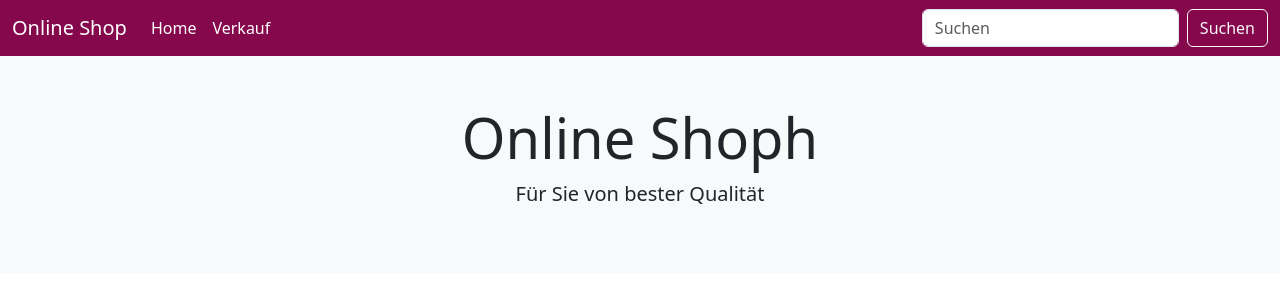
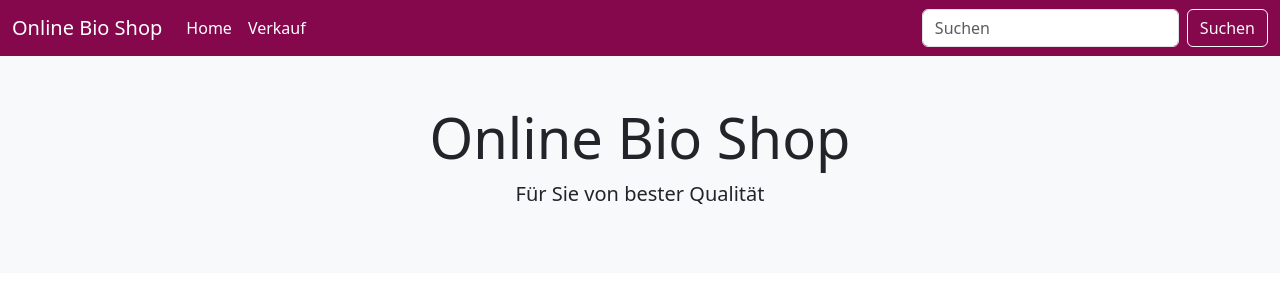
Before and after one commit to phoenix1234567G/Online-Shop-Projekt-FM, a Flask app: template templates/startseite.html in a window 1280 px wide. Shown: the top 300 px of the page. Run offline with Flask 3, Linux system fonts and the light colour scheme; the template is opened without the code that fills it, so the values that code supplies are empty.

Commit message:
Update startseite.html

```diff
--- a/templates/startseite.html
+++ b/templates/startseite.html
@@ -12,7 +12,7 @@
  <body>
     <nav class="navbar navbar-expand-lg" style="background-color: #85074c;">
         <div class="container-fluid">
-          <a class="navbar-brand text-white" href="#">Online Shop</a>
+          <a class="navbar-brand text-white" href="#">Online Bio Shop</a>
           <button class="navbar-toggler" type="button" data-bs-toggle="collapse" data-bs-target="#navbarSupportedContent" aria-controls="navbarSupportedContent" aria-expanded="false" aria-label="Toggle navigation">
             <span class="navbar-toggler-icon"></span>
           </button>
@@ -37,7 +37,7 @@
       </nav>
       <header class="bg-light text-center py-5">
           <div class="container">
-            <h1 class="display-4">Online Shoph</h1>
+            <h1 class="display-4">Online Bio Shop</h1>
             <p class="lead">Für Sie von bester Qualität</p>
           </div>
       </header>
```
